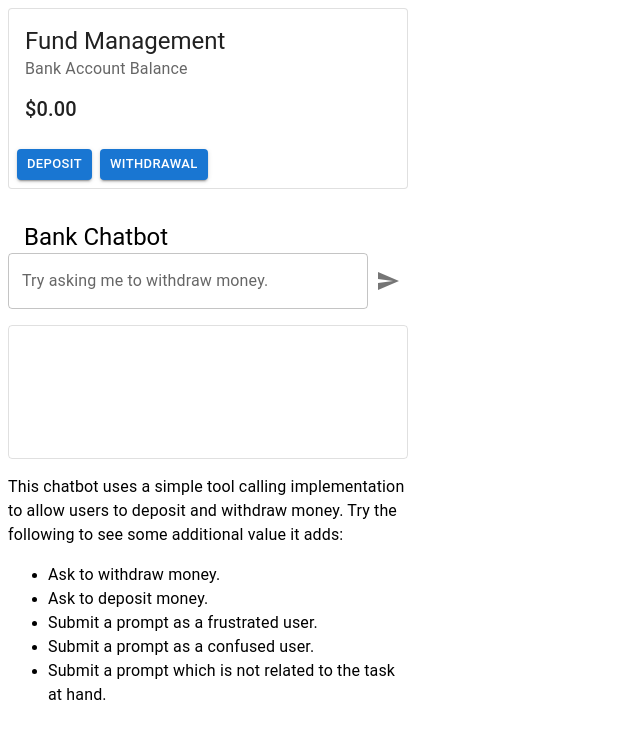
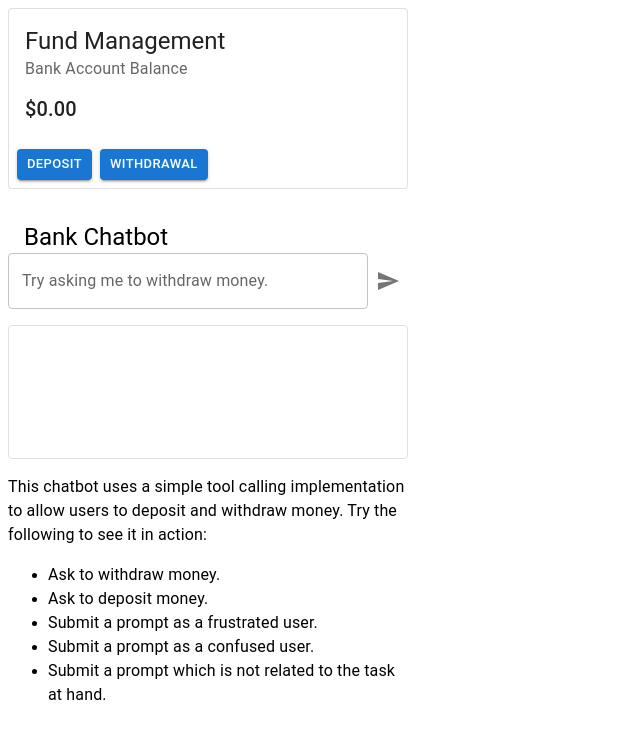
Before and after one commit to ixonstater/gemini-banking-bot, a React (Vite) app in the folder client/: page / in a window 1280 px wide. Shown: the top 738 px of the page, without its empty margins (0-640 px from the left). Built offline with nearby package versions, Linux system fonts and the light colour scheme.

Commit message:
Fixed some text.

```diff
--- a/client/src/bank-card/BankCard.tsx
+++ b/client/src/bank-card/BankCard.tsx
@@ -379,8 +379,7 @@ function ChatbotEntryField({
         </Box>
         <Typography sx={{ marginTop: 2 }}>
           This chatbot uses a simple tool calling implementation to allow users
-          to deposit and withdraw money. Try the following to see some
-          additional value it adds:
+          to deposit and withdraw money. Try the following to see it in action:
         </Typography>
         <ul>
           <li>
```
